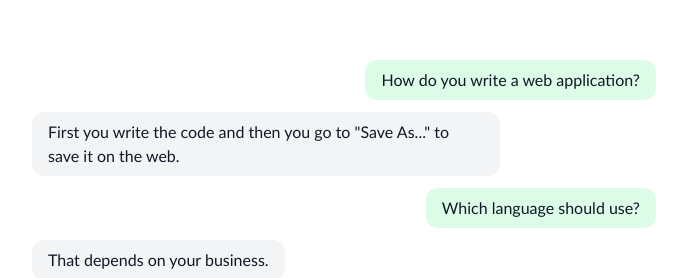
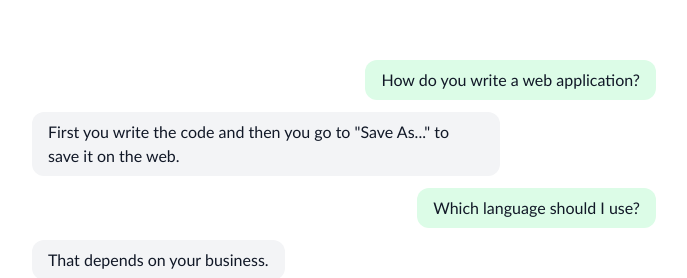
Before and after one commit to utkarshkukreti/next-typescript-tailwind-starter, a Next.js app: page / in a window 1280 px wide. Shown: the part 326-604 px from the top of the page, without its empty margins (296-983 px from the left). Built offline with nearby package versions, Linux system fonts and the light colour scheme; what @tailwindcss/typography would draw is missing.

Commit message:
fix typo

```diff
--- a/src/pages/index.tsx
+++ b/src/pages/index.tsx
@@ -6,7 +6,7 @@ const Page = () => {
   const [messages, setMessages] = useState([
     'How do you write a web application?',
     'First you write the code and then you go to "Save As..." to save it on the web.',
-    'Which language should use?',
+    'Which language should I use?',
     'That depends on your business.',
     "I'm in finance.",
     'Then you should use FORTRAN.',
```
